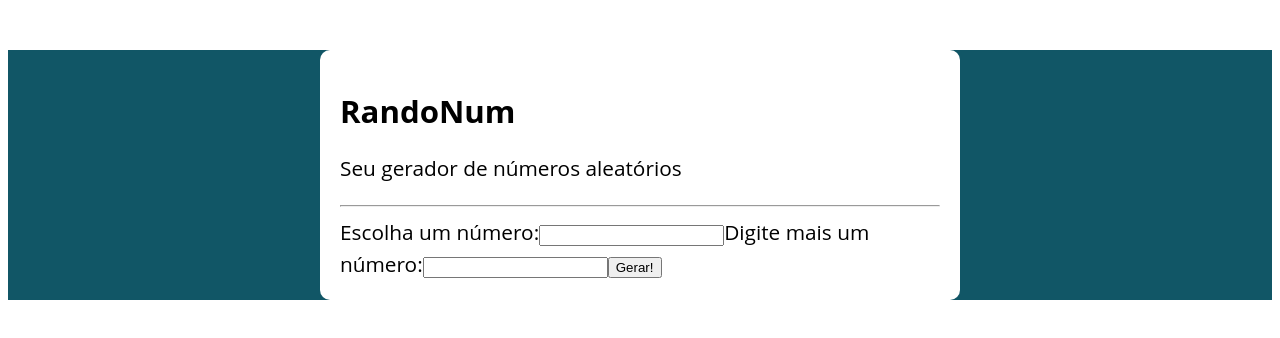
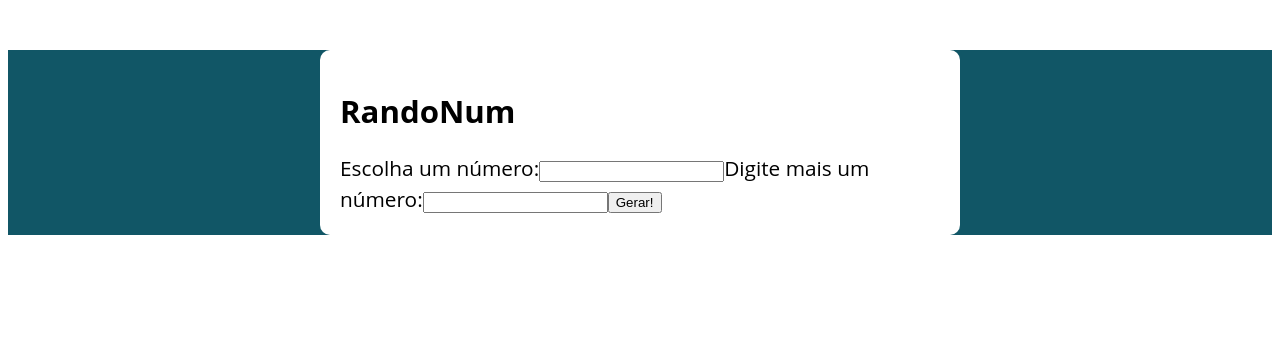
Before and after one commit to GleisomD/RandoNum, a Next.js app: page / in a window 1280 px wide. Shown: the top 338 px of the page. Built offline with nearby package versions, Linux system fonts and the light colour scheme.

Commit message:
Removed description

```diff
--- a/pages/index.js
+++ b/pages/index.js
@@ -8,7 +8,6 @@ export default function Home() {
     <div className={styles.body}>
       <section className={styles.container}>
         <h1>RandoNum</h1>
-        <p>Seu gerador de números aleatórios</p><hr></hr>
         <Form/>
       </section>
     </div>
```
